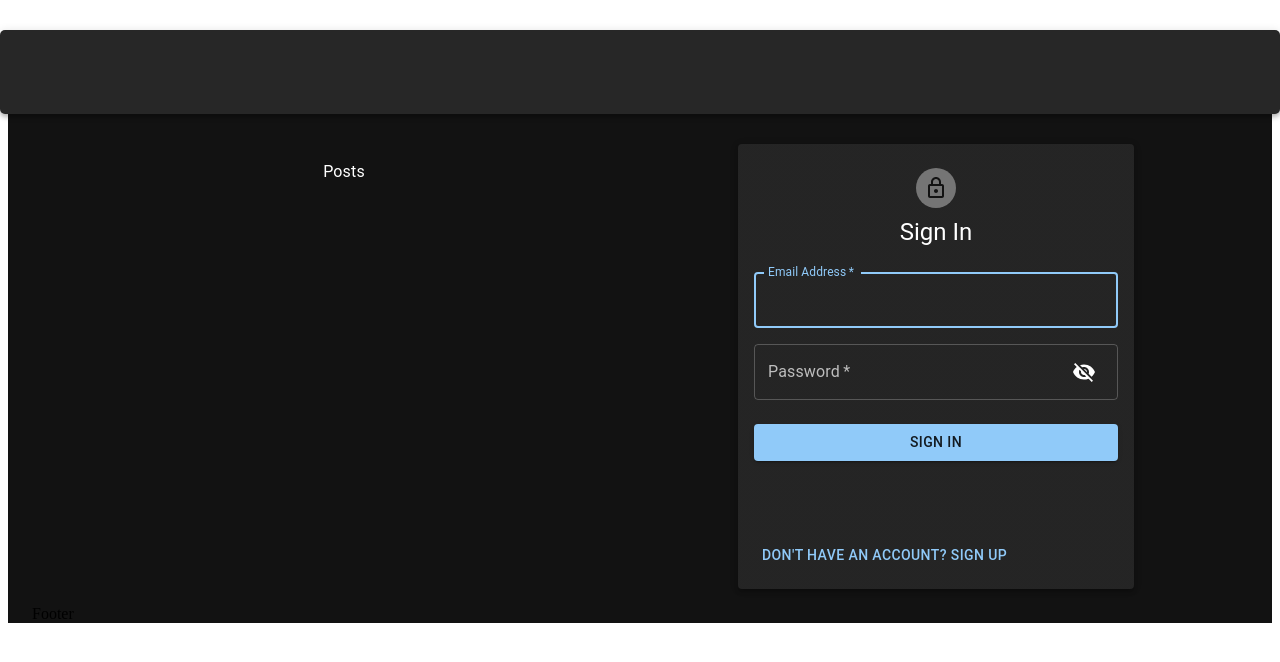
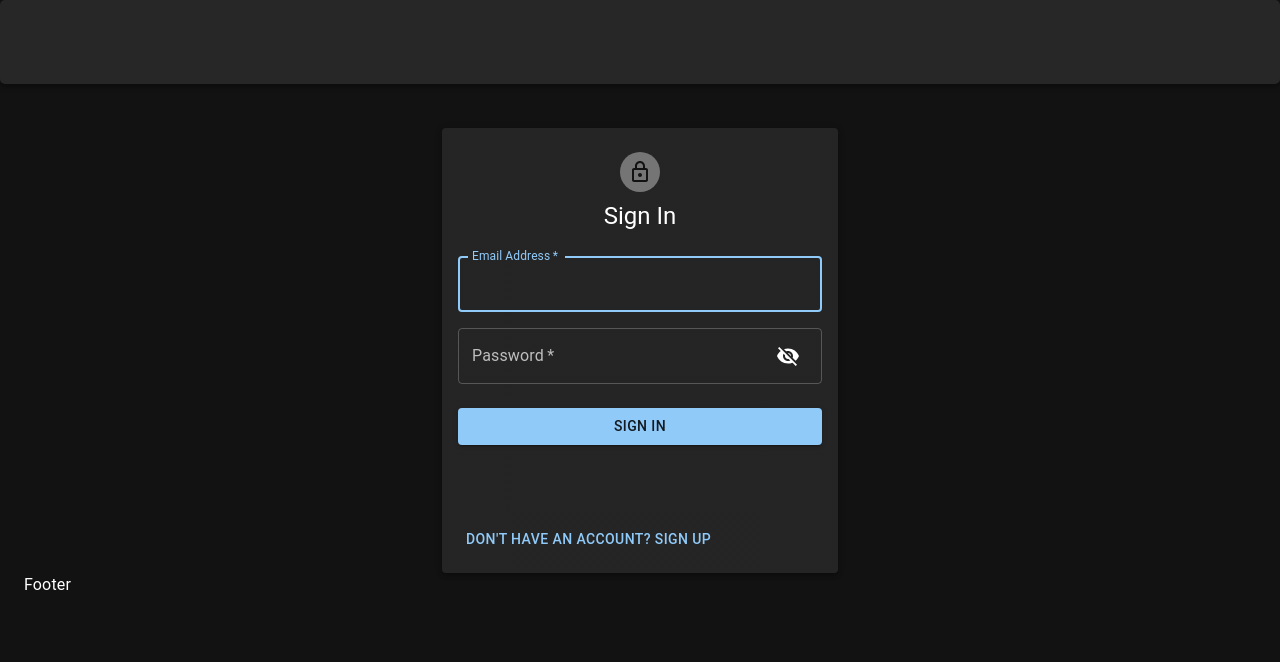
Before and after one commit to AaronTran206/MERN-finance-social-media-site, a React (Create React App) app in the folder client/: page / in a window 1280 px wide. Shown: the top 662 px of the page. Built offline with nearby package versions, Linux system fonts and the light colour scheme; what chartjs-plugin-zoom would draw is missing.

Commit message:
routes and styling changes

```diff
--- a/client/src/app/App.tsx
+++ b/client/src/app/App.tsx
@@ -4,18 +4,23 @@ import SearchBar from "../components/searchBar/SearchBar"
 import Stock from "../components/stock/Stock"
 import Footer from "../components/footer/Footer"
 import Home from "../components/home/Home"
-import { Container } from "@mui/material"
+import Auth from "../components/auth/Auth"
+import { Container, CssBaseline } from "@mui/material"
 import { BrowserRouter, Routes, Route } from "react-router-dom"
 import { GoogleOAuthProvider } from "@react-oauth/google"
 
 const App: React.FC<{}> = () => {
+  const user = JSON.parse(localStorage.getItem("profile")!)
+
   return (
     <BrowserRouter>
       <GoogleOAuthProvider clientId="539291048397-uh153ujaiuf0qkad5rl2o0ah691gausj.apps.googleusercontent.com">
         <Container maxWidth="xl">
+          <CssBaseline />
           <Header />
           <Routes>
-            <Route path="/" element={<Home />} />
+            <Route path="/" element={user ? <Home /> : <Auth />} />
+            <Route path="/home" element={<Home />} />
             <Route path="/search/:ticker" element={<Stock />} />
           </Routes>
           <Footer />
--- a/client/src/components/auth/Auth.tsx
+++ b/client/src/components/auth/Auth.tsx
@@ -74,7 +74,9 @@ const Auth: React.FC<{}> = ({}) => {
 
       //dispatch decoded results to redux global state
       dispatch(setAuthSlice(decodedToken))
-      // dispatch(setAuthSlice({ result: decodedToken, token: res.credential }))
+
+      //navigate to home page
+      navigate("/home")
     }
   }
 
@@ -84,7 +86,7 @@ const Auth: React.FC<{}> = ({}) => {
   }
 
   return (
-    <Container component={"main"} maxWidth="xs">
+    <Container maxWidth="xs">
       <Paper className={classes.paper} elevation={3}>
         <Avatar className={classes.avatar}>
           <LockOutlined />
--- a/client/src/components/auth/styles.ts
+++ b/client/src/components/auth/styles.ts
@@ -7,7 +7,7 @@ declare module "@mui/styles/defaultTheme" {
 
 const useStyles = makeStyles((theme) => ({
   paper: {
-    marginTop: theme.spacing(8),
+    marginTop: theme.spacing(16),
     display: "flex",
     flexDirection: "column",
     alignItems: "center",
--- a/client/src/components/header/Header.tsx
+++ b/client/src/components/header/Header.tsx
@@ -31,13 +31,16 @@ const Header: React.FC<{}> = () => {
 
       if (decodedToken.exp * 1000 < new Date().getTime()) logout()
     }
-  }, [location, user])
+  }, [location])
 
   const logout = () => {
+    //logout of google account
     googleLogout()
 
+    //logout of account
     dispatch(setAuthLogoutSlice(null))
 
+    //navigate to landing page
     navigate("/")
   }
 
--- a/client/src/components/header/styles.ts
+++ b/client/src/components/header/styles.ts
@@ -8,7 +8,7 @@ declare module "@mui/styles/defaultTheme" {
 const useStyles = makeStyles((theme) => ({
   appBar: {
     borderRadius: 5,
-    margin: "30px 0",
+    marginBottom: "30px",
     display: "flex",
     flexDirection: "row",
     justifyContent: "space-between",
--- a/client/src/components/home/Home.tsx
+++ b/client/src/components/home/Home.tsx
@@ -9,9 +9,6 @@ const Home: React.FC<{}> = () => {
   return (
     <Grid container direction={"row-reverse"} className={classes.container}>
       <Grid item xs={12} md={5}>
-        <Auth />
-      </Grid>
-      <Grid item xs={12} md={5}>
         <Posts />
       </Grid>
     </Grid>
```
